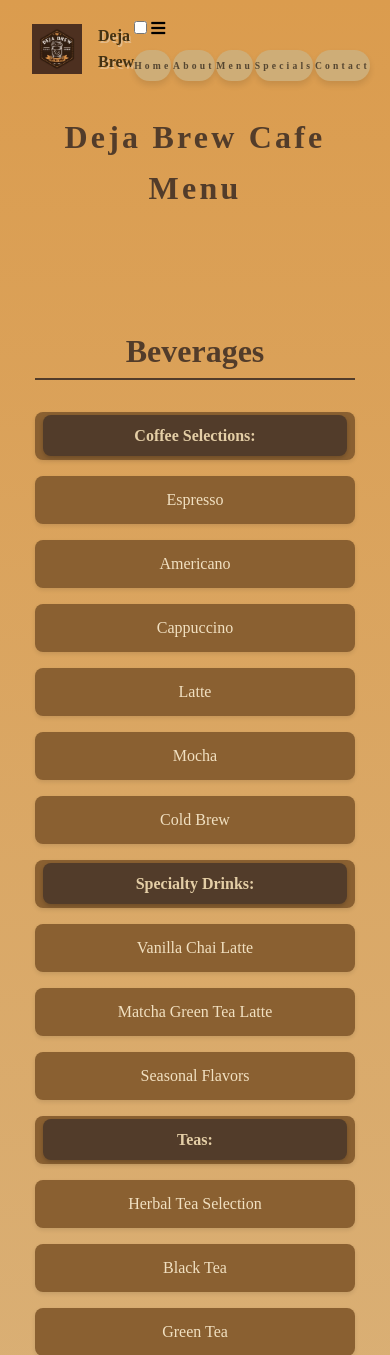
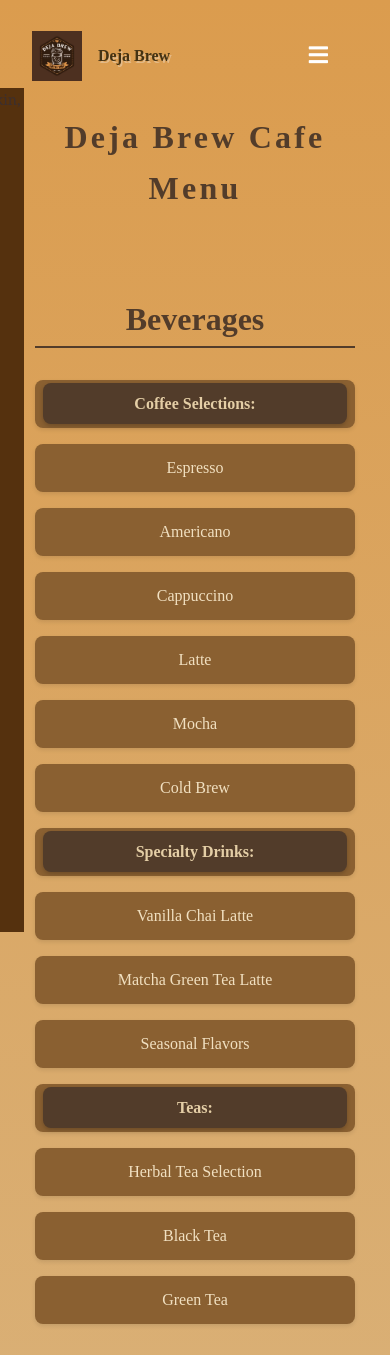
Before and after one commit to brenn-08/234676124_ANTERO, a PHP site: page /menu.html in a window 390 px wide. Shown: the top 1355 px of the page. Run offline with PHP 8.4, Linux system fonts and the light colour scheme.

Commit message:
Updated initial styles.css for product landing page.

```diff
--- a/freecodecamp/04_prodlan/styles.css
+++ b/freecodecamp/04_prodlan/styles.css
@@ -46,10 +46,6 @@ header {
   gap: 1rem;
 }
 
-#nav-bar li {
-  flex: 1 1 auto;
-}
-
 .nav-link {
   text-decoration: none;
   font-size: 1.2rem;
@@ -72,6 +68,64 @@ header {
 .nav-link:hover {
   background-color: #634d33;
   color: #bb9561;
+}
+
+.checkbtn {
+  font-size: 22px;
+  color: rgb(255, 255, 255);
+  float: right;
+  line-height: 80px;
+  margin-right: 30px;
+  cursor: pointer;
+  display: none;
+}
+
+#check {
+  display: none;
+}
+
+@media (max-width: 1050px) {
+  nav ul li a {
+    font-size: 16px;
+  }
+}
+
+@media (max-width: 890px) {
+  .checkbtn {
+    display: block;
+  }
+  .nav-link {
+    background-color: transparent;
+    color: #ddd8d1;
+    box-shadow: none;
+  }
+  .nav-link:hover {
+    background-color: transparent;
+    color:hsl(44, 59%, 74%)
+  }
+  ul {
+    position: fixed;
+    width: 100%;
+    height: 100vh;
+    background: rgb(85, 49, 14);
+    top: 80px;
+    left: -100%;
+    text-align: center;
+    transition: all .5s;
+  }
+  nav ul li {
+    display: block;
+    margin: 50px 0;
+    line-height: 30px;
+  }
+  a:hover,
+  a.active {
+    background: none;
+    color: #b15a03;
+  }
+  #check:checked~ul {
+    left: 0;
+  }
 }
 
 #home {
@@ -138,7 +192,7 @@ section p {
 
 #menu h1 {
   margin-top: 5rem;
-  margin-bottom: 5rem;
+  margin-bottom: 3rem;
 }
 
 .menu-section {
```
